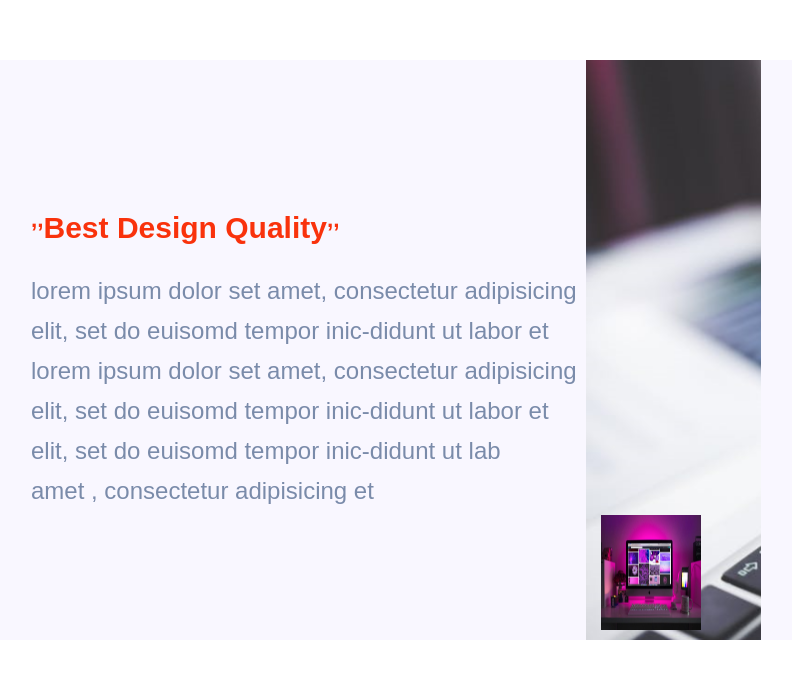
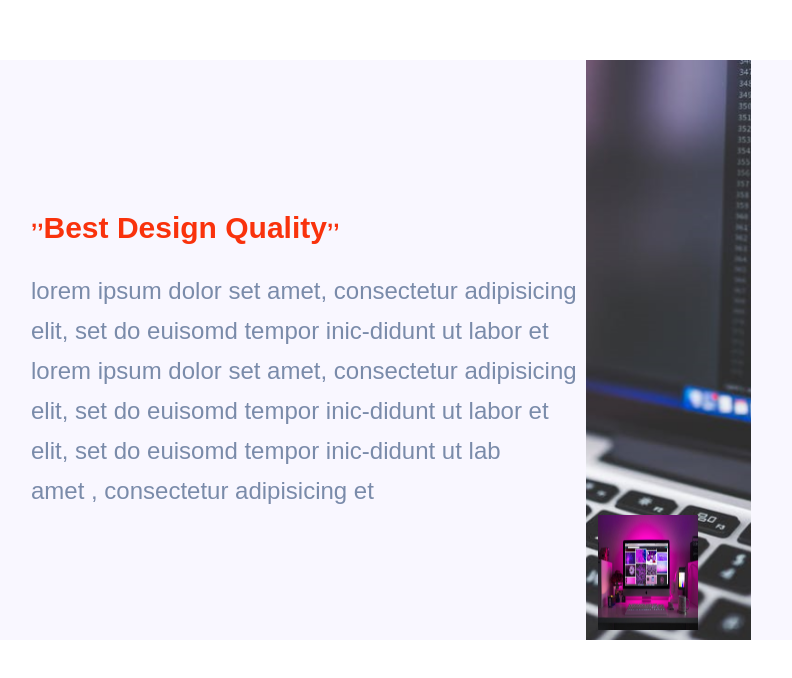
Before and after one commit to DSC-Al-Azhar/portfolio, a plain HTML site: page index.html in a window 1280 px wide. Shown: the part 1488-2166 px from the top of the page, without its empty margins (219-1011 px from the left). Drawn offline with Linux system fonts and the light colour scheme.

Commit message:
adding new codes

```diff
--- a/assets/imgs/testimonials/testimonials.css
+++ b/assets/imgs/testimonials/testimonials.css
@@ -42,19 +42,21 @@
 
 .tesimonial-section .tesimonial-img { background-image: url(../testimonials/t1.png);
                                       background-size: cover;
-                                     height: 580px;
-                                     width: 470px;
-                                     margin-right: 300px;
+                                      height: 580px;
+                                      width: 450px;
+                                      margin-right: 310px;
+                                      background-position: center; }
 
 
 
 
-}
+
 .tesimonial-img .one{
-  width: 100px;
-  height: 115px;
-  margin-left: 15px;
-  margin-top: 455px; }
+                      width: 100px;
+                      height: 115px;
+                      margin-left: 12px;
+                      margin-top: 40px;
+                      margin-top: 455px; }
 
 
 
```
Also changed, not shown: index.html (+1 -0 lines).
